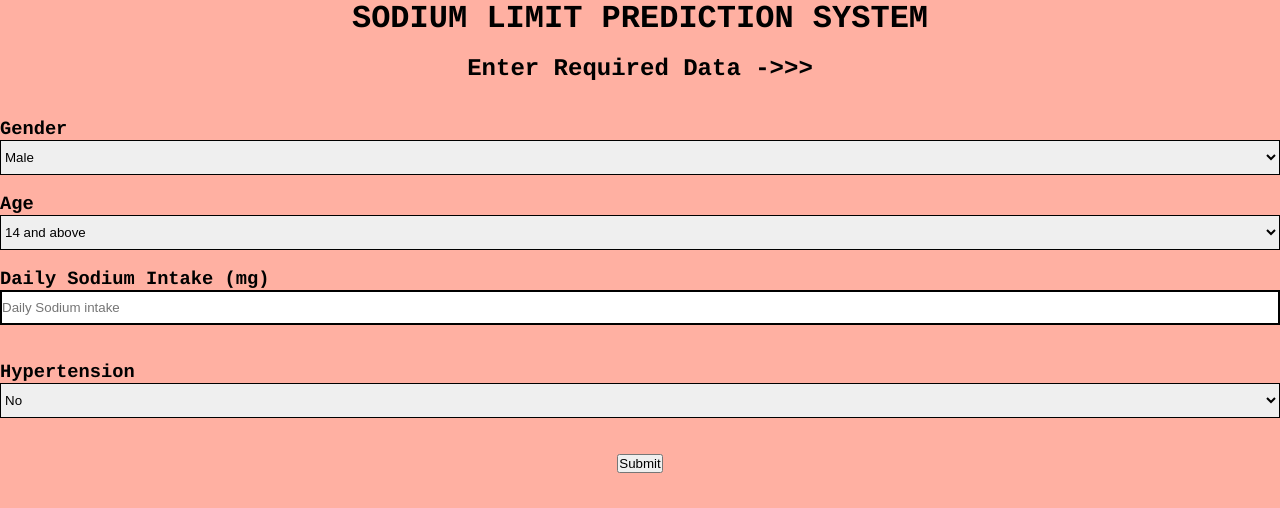
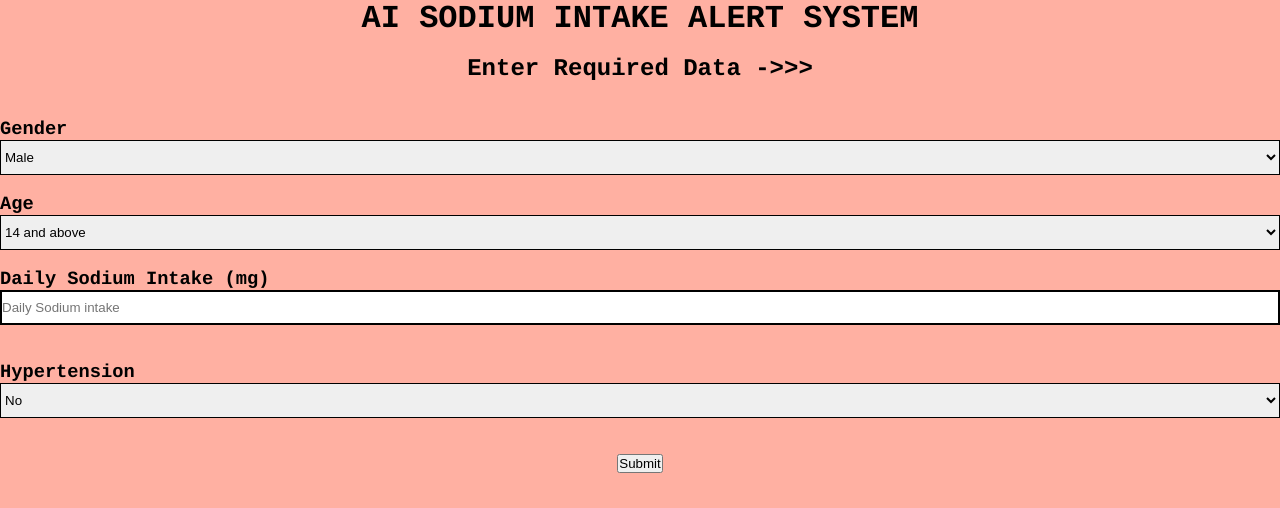
Before and after one commit to gmd1609/Sodium-Prediction-Heroku, a Flask app: page / in a window 1280 px wide. Shown: the top 508 px of the page. Run offline with Flask 2, Linux system fonts and the light colour scheme; parts of the project's set-up code (start-up, migrations or seed data) failed here and were passed over.

Commit message:
Update index.html

```diff
--- a/templates/index.html
+++ b/templates/index.html
@@ -9,7 +9,7 @@
 
 <body>
 
-    <h1 style="color: black;font-family: courier;">SODIUM LIMIT PREDICTION SYSTEM</h1>
+    <h1 style="color: black;font-family: courier;">AI SODIUM INTAKE ALERT SYSTEM</h1>
 	<center>
         <form action="{{ url_for('predict')}}" method="post" >
                 <br>
```
